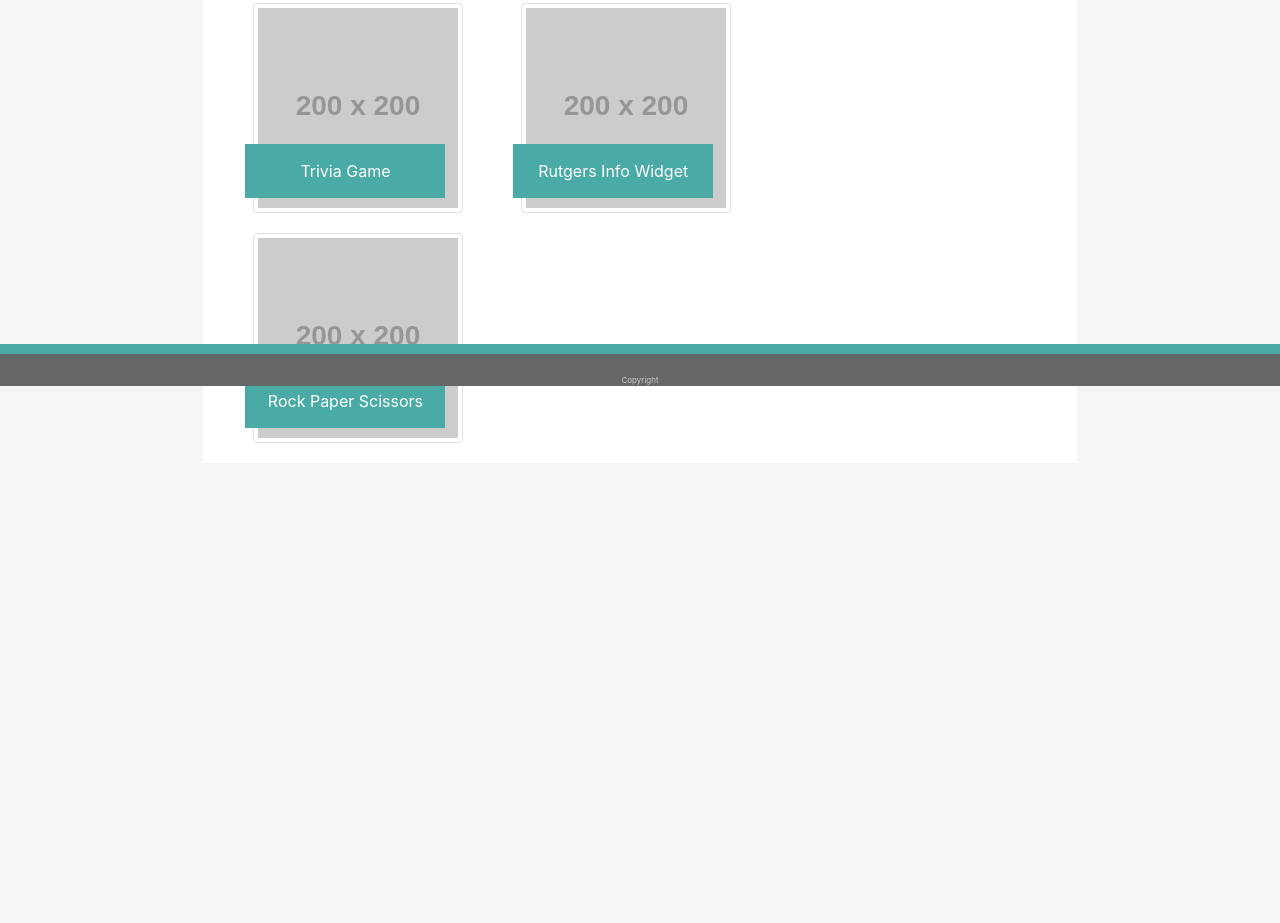
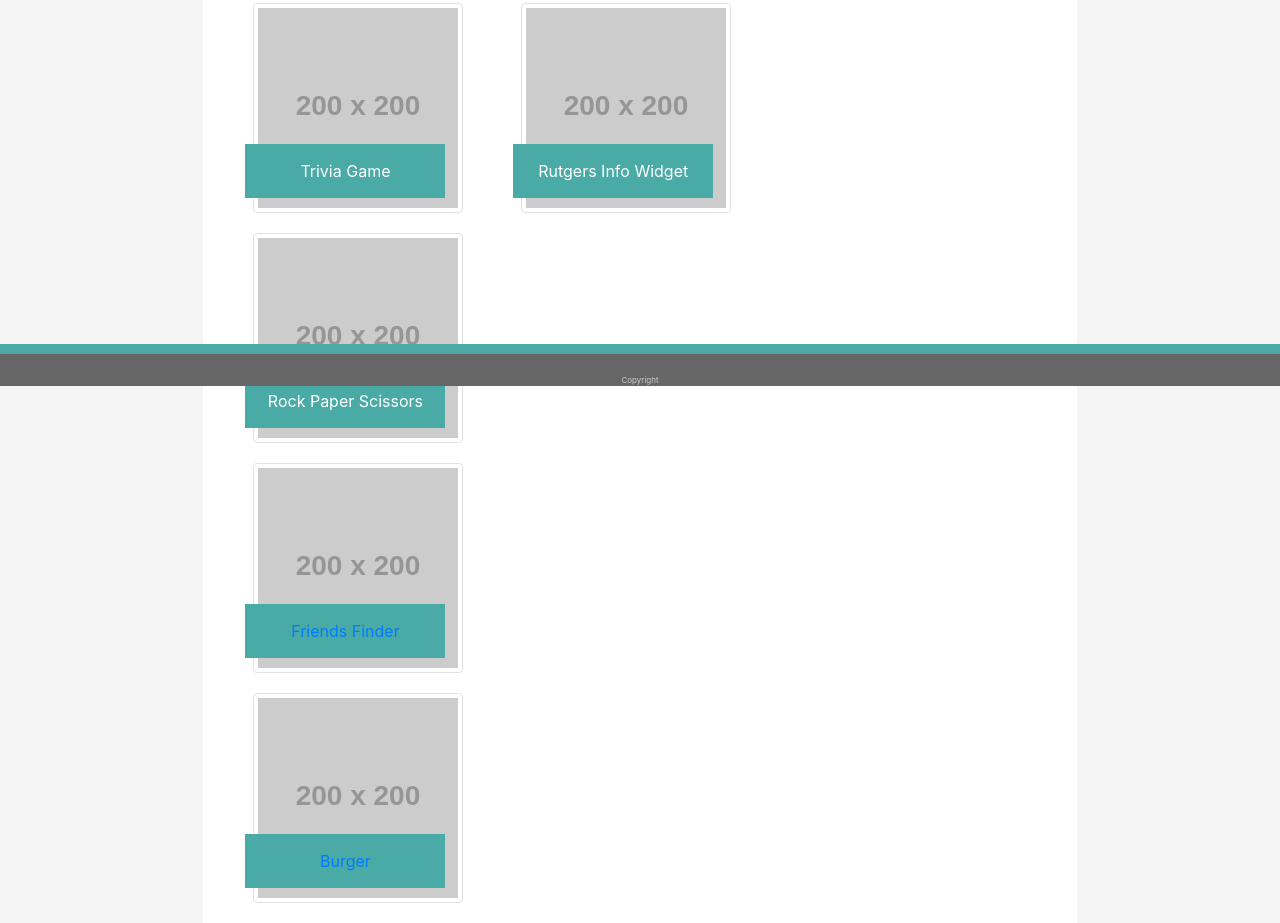
Before and after one commit to jsenken/Bootstrap-Portfolio, a plain HTML site: page portfolio.html in a window 1280 px wide. Shown: the part 414-1337 px from the top of the page. Before the commit the page ends 877 px from the top, so only its background shows below. Drawn offline with nearby package versions, Linux system fonts and the light colour scheme; placeholder pictures from the web are drawn by us.

Commit message:
added burger

```diff
--- a/portfolio.html
+++ b/portfolio.html
@@ -70,7 +70,27 @@
                         </div>
                         <div class="col-md-4"></div>
                         <div class="col-md-4"></div>
+                    </div>
+                    <div class="row secondrow">
+                        <div class="col-md-4">
+                            <img src="http://placehold.it/200x200" alt="Placeholder" class="img-thumbnail float-left">
+                        <div class="banner" id="friendFinder">
+                            <a href="https://github.com/jsenken/Friend-Finder/settings">Friends Finder</a>
                         </div>
+                        </div>
+                        <div class="col-md-4"></div>
+                        <div class="col-md-4"></div>
+                    </div>
+                    <div class="row secondrow">
+                        <div class="col-md-4">
+                            <img src="http://placehold.it/200x200" alt="Placeholder" class="img-thumbnail float-left">
+                        <div class="banner" id="burger">
+                            <a href="https://github.com/jsenken/burger">Burger</a>
+                        </div>
+                        </div>
+                        <div class="col-md-4"></div>
+                        <div class="col-md-4"></div>
+                    </div>
                 </div>
                 <div class="col-md-2 col-xs-0 col-sm-0"></div>
             </div>
@@ -81,4 +101,9 @@
 
 
 </body>
+<script type="text/javascript">
+    $("#friendFinder").click(function(){
+
+    })
+</script>
 </html>
```
